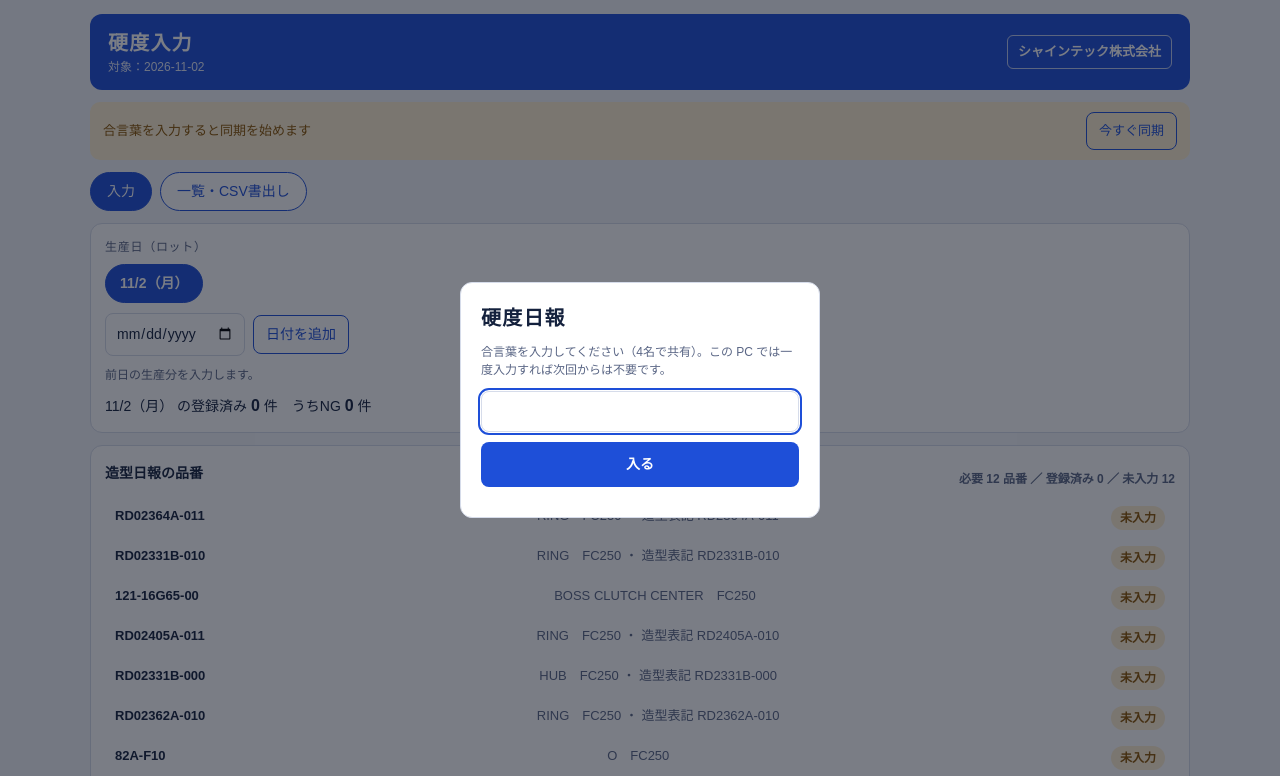
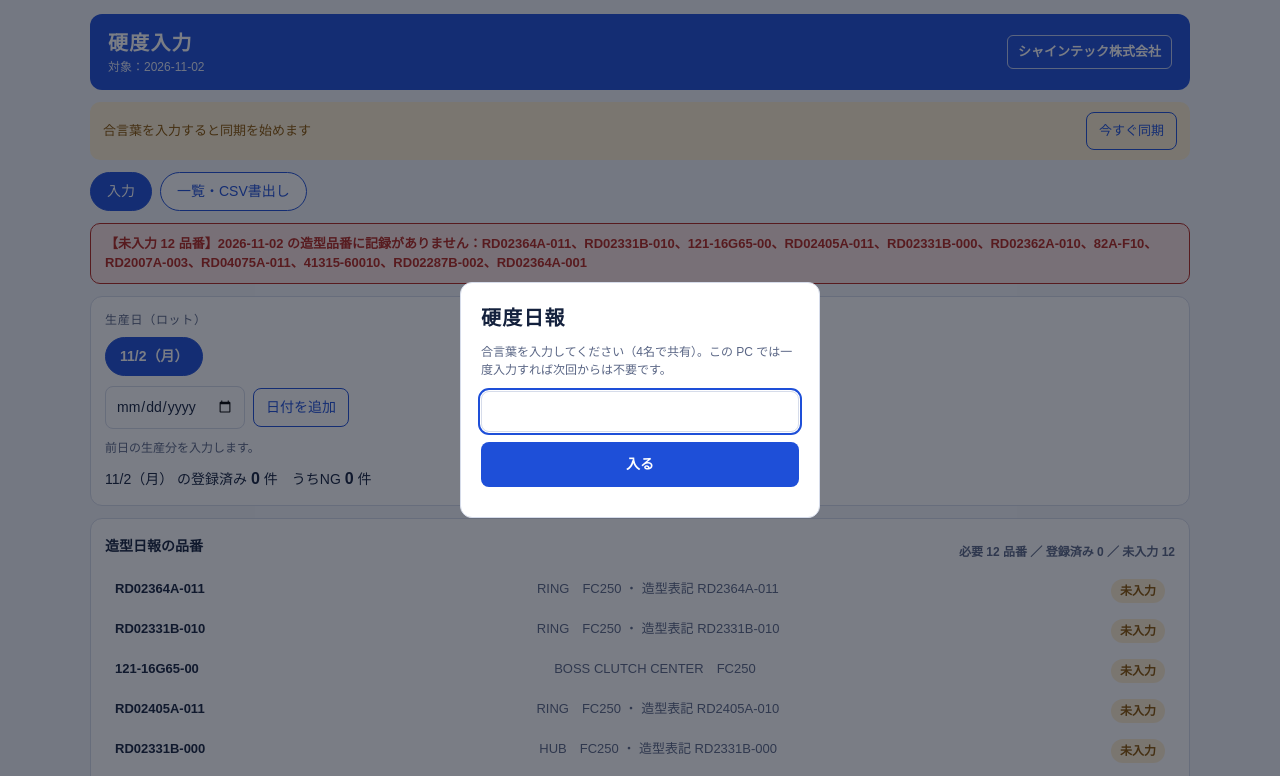
Before and after one commit to stkqc0778-bit/Koudo-kensa, a plain HTML site: page index.html in a window 1280 px wide. Shown: the top 776 px of the page. Drawn offline with Linux system fonts and the light colour scheme.

Commit message:
Add files via upload

```diff
--- a/index.html
+++ b/index.html
@@ -151,6 +151,7 @@ body.viewonly .btn-s{display:none}
 .gatebox{background:var(--surface); color:var(--fg); border:1px solid var(--line); border-radius:12px; padding:20px; width:100%; max-width:360px; box-sizing:border-box}
 .gatebox input{width:100%; margin-top:12px}
 .gatebox .primary{width:100%; margin-top:10px}
+.alertng{background:var(--ng-soft); color:var(--ng); font-weight:700; border:1px solid var(--ng)}
 .pbar{display:flex; gap:8px; align-items:center; flex-wrap:wrap; margin-top:10px}
 .pbar input{flex:0 1 160px}
 @media (prefers-reduced-motion: no-preference){ .chip, .primary, .ghost{transition:background .15s, color .15s} }
@@ -174,6 +175,7 @@ body.viewonly .btn-s{display:none}
   </nav>
 
   <section id="sec-entry">
+    <div id="planAlert" class="banner alertng" role="alert" hidden></div>
     <div class="card">
       <div class="lbl">生産日（ロット）</div>
       <div id="chips" class="chips"></div>
@@ -526,6 +528,12 @@ function applyPlan() {
   }
   const n = plan.length, ok = plan.filter(p => done.has(p.part)).length;
   $("#planSum").textContent = `必要 ${n} 品番 ／ 登録済み ${ok} ／ 未入力 ${n - ok}`;
+  const miss = plan.filter(p => !done.has(p.part));
+  const al = $("#planAlert");
+  al.hidden = miss.length === 0;
+  al.textContent = miss.length
+    ? `【未入力 ${miss.length} 品番】${state.curLot ? lotIso(state.curLot) : ""} の造型品番に記録がありません：${miss.map(p => p.part).join("、")}`
+    : "";
   $("#planList").innerHTML = plan.map(p => {
     const d = done.has(p.part);
     const nm = OFFICIAL[p.part] || p.name || "";
```
